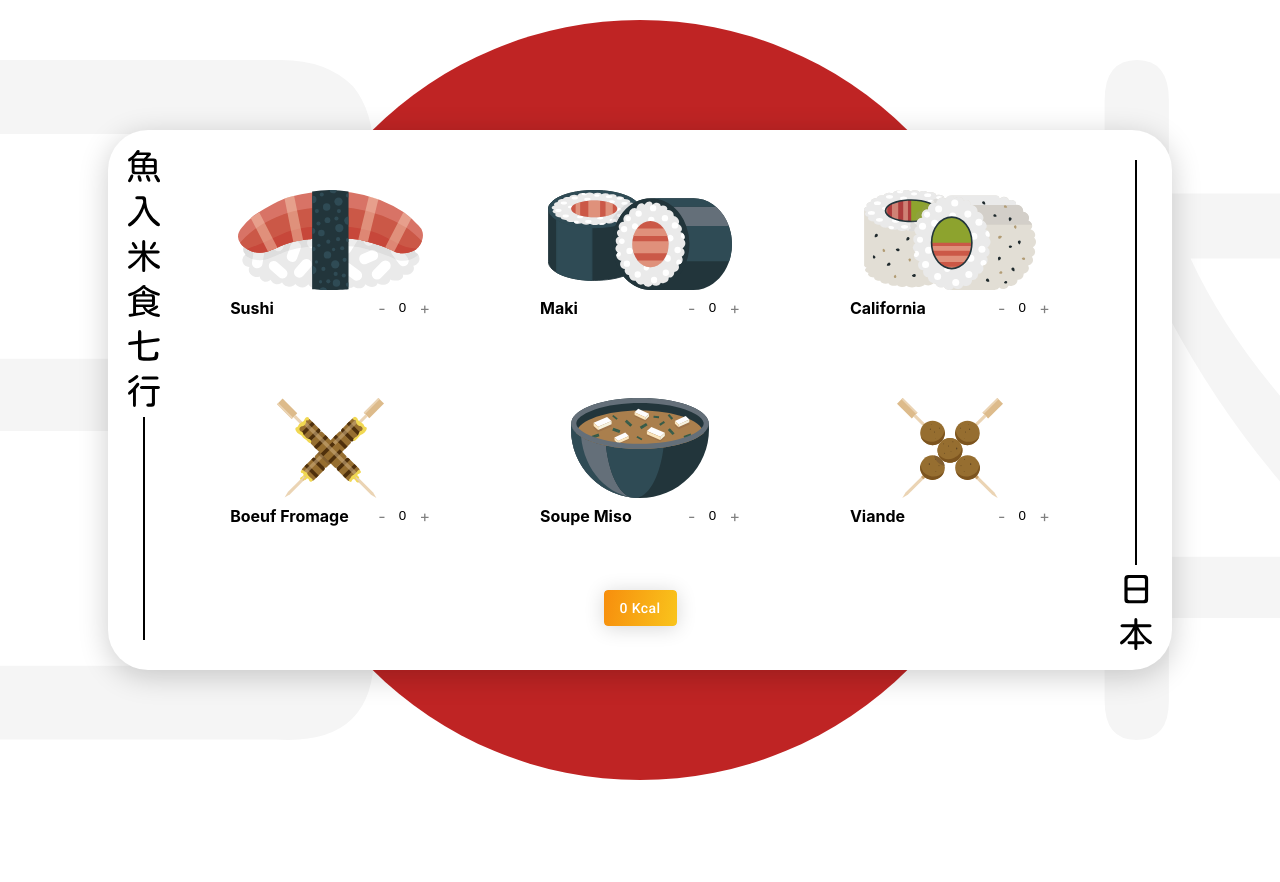
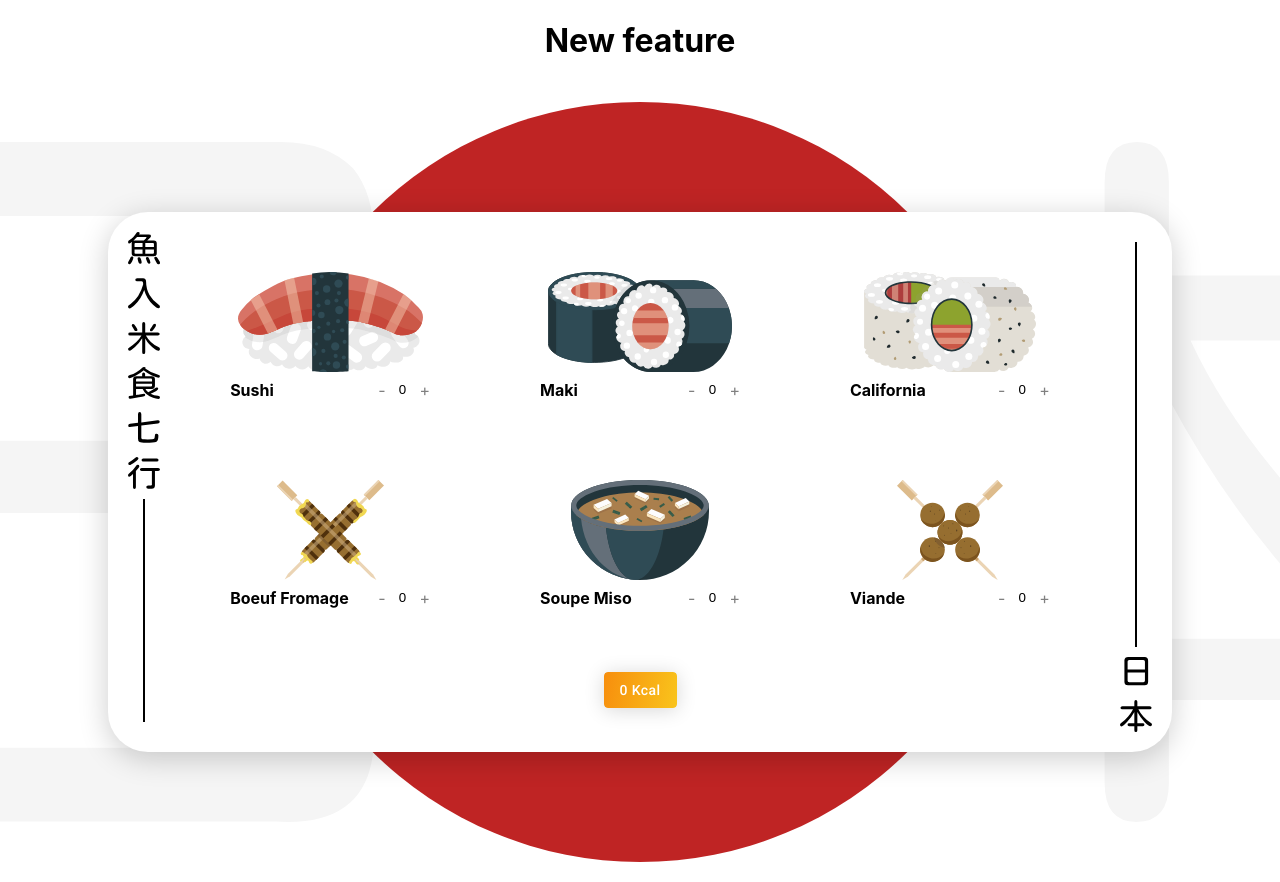
Before and after one commit to sebastien-lb/japcalculator, a React (Create React App) app: page / in a window 1280 px wide. Before the commit the page ends 800 px from the top, so only its background shows below. Built offline with nearby package versions, Linux system fonts and the light colour scheme.

Commit message:
new-feat-2 : added a title

```diff
--- a/src/App.tsx
+++ b/src/App.tsx
@@ -5,6 +5,9 @@ import { CalculatorPage } from "./pages";
 const App = () => {
   return (
     <div className="App">
+      <div>
+        <h1>New feature</h1>
+      </div>
       <CalculatorPage />
     </div>
   );
```
